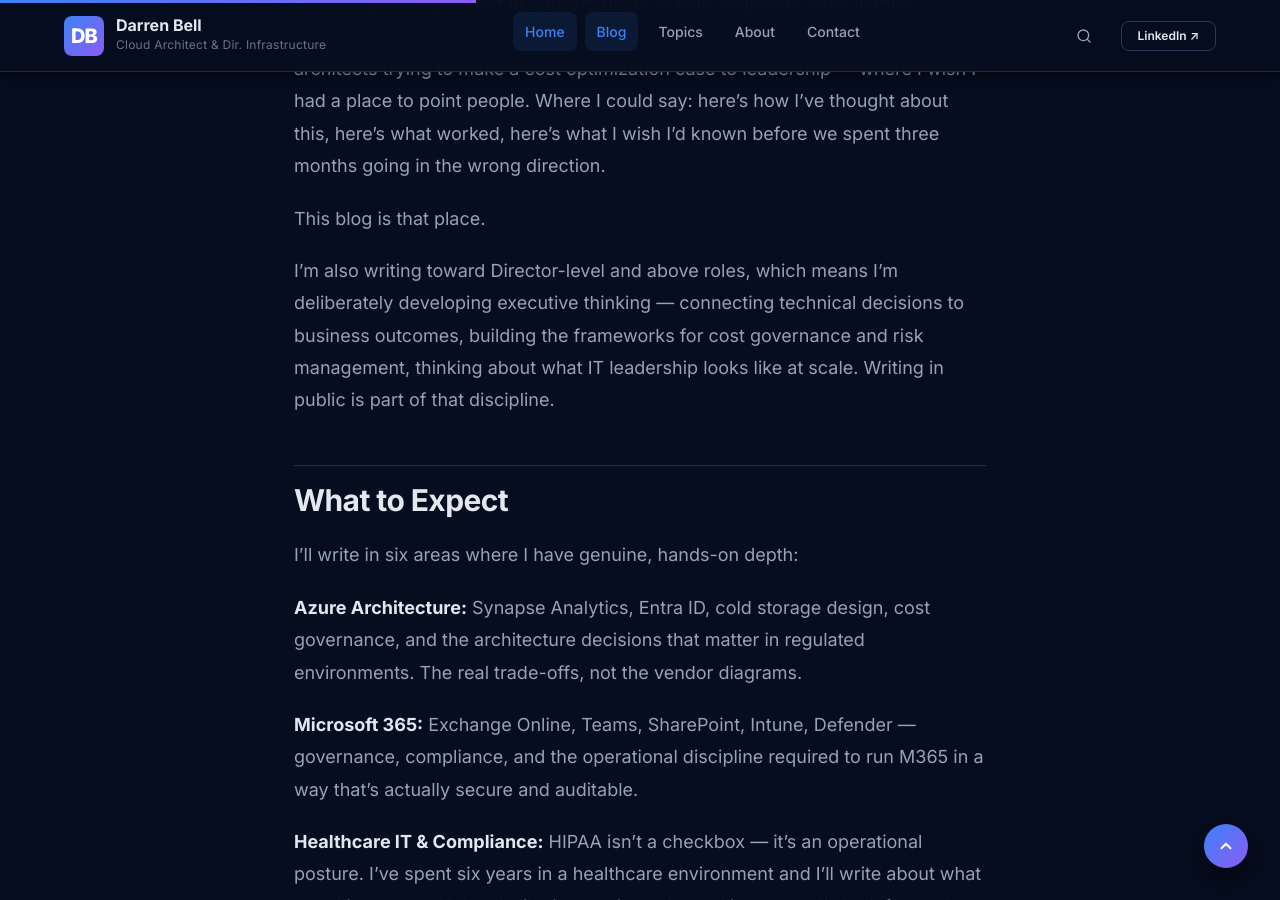
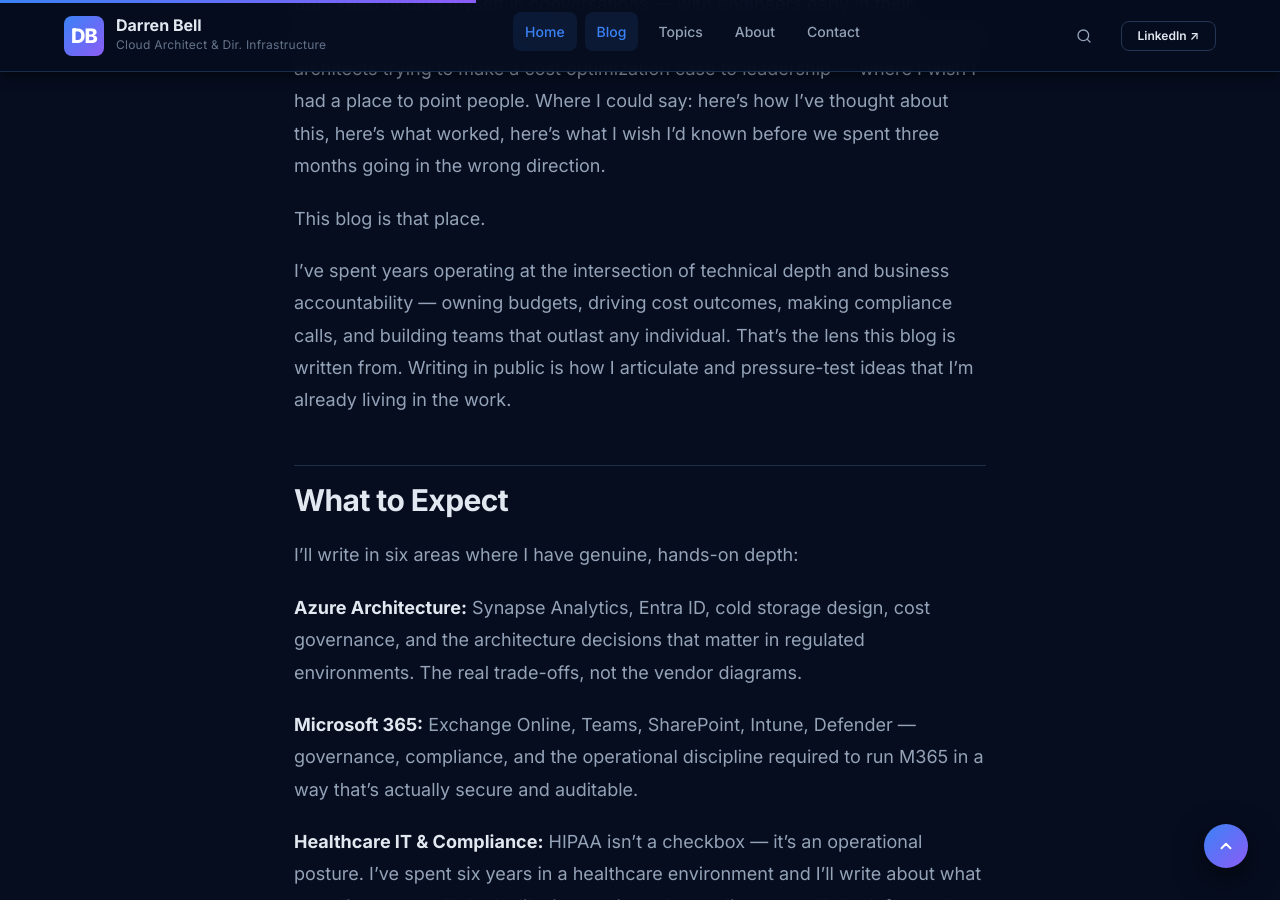
Before and after one commit to darrenbell09/DB_Blog, a Jekyll site: the page built from _posts/2024-01-15-welcome-to-my-blog.md, in a window 1280 px wide and 900 px high, scrolled down 1718 px. Built offline with Jekyll 4.4.1, drawn with Linux system fonts in a browser that asks for light colours; comment, search, counter and statistics services are not loaded.

Commit message:
Reframe welcome post: already operating at exec level, not aspiring
Replace "writing toward Director-level roles / deliberately developing
executive thinking" with confident present-tense framing that reflects
existing budget ownership, cost outcomes, compliance accountability,
and team leadership experience.

https://claude.ai/code/session_017PKE5vkCB3o9Qj9NWR6azF

```diff
--- a/_posts/2024-01-15-welcome-to-my-blog.md
+++ b/_posts/2024-01-15-welcome-to-my-blog.md
@@ -30,7 +30,7 @@ But I keep finding myself in conversations — with engineers early in their car
 
 This blog is that place.
 
-I'm also writing toward Director-level and above roles, which means I'm deliberately developing executive thinking — connecting technical decisions to business outcomes, building the frameworks for cost governance and risk management, thinking about what IT leadership looks like at scale. Writing in public is part of that discipline.
+I've spent years operating at the intersection of technical depth and business accountability — owning budgets, driving cost outcomes, making compliance calls, and building teams that outlast any individual. That's the lens this blog is written from. Writing in public is how I articulate and pressure-test ideas that I'm already living in the work.
 
 ## What to Expect
 
```
